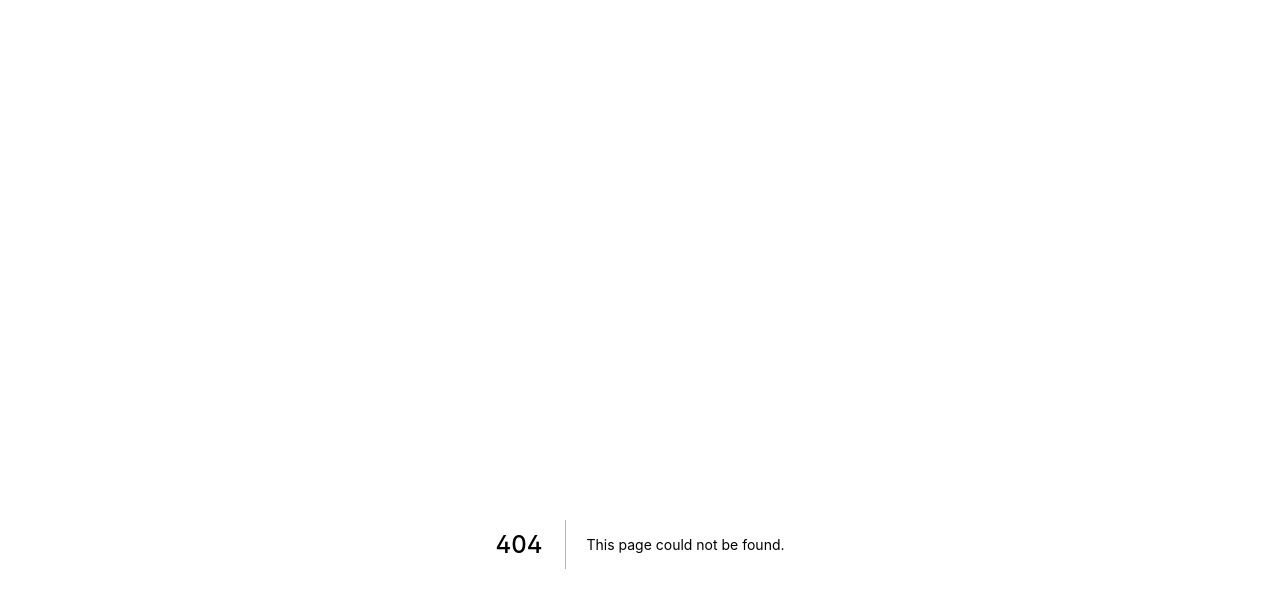
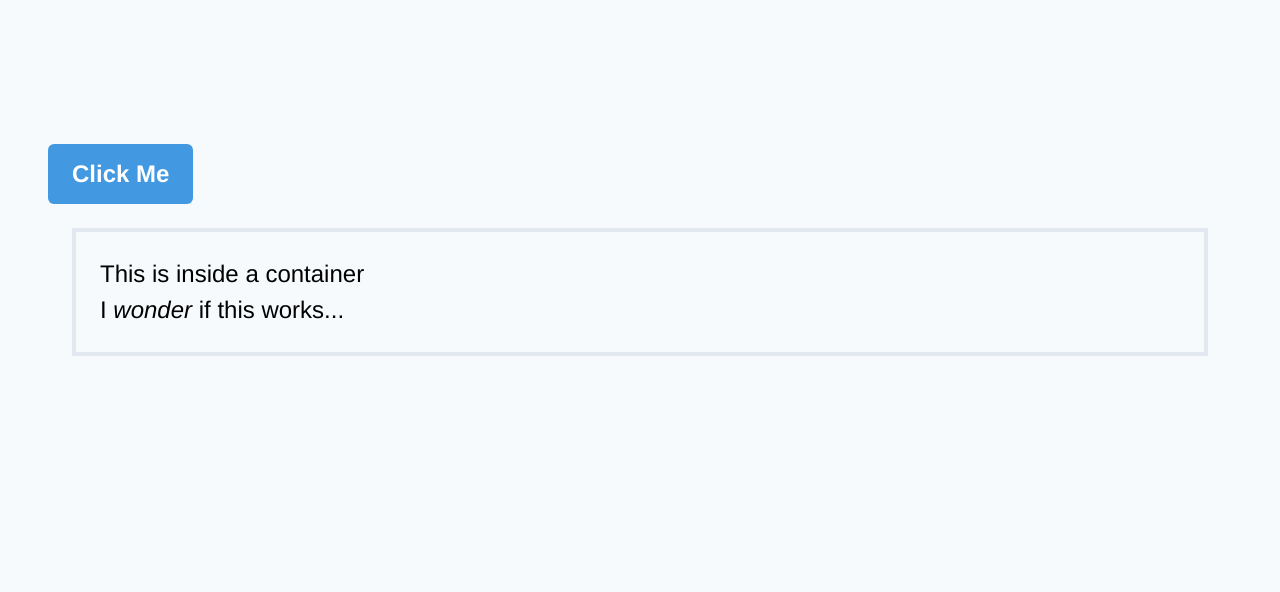
Before and after one commit to chrismono1021/Next-EggHead1, a Next.js app: page /playground in a window 1280 px wide. Before the commit this address had no page. Shown: the top 592 px of the page. Built offline with nearby package versions, Linux system fonts and the light colour scheme; a web font is replaced by a local one; what client-oauth2 would draw is missing.

Commit message:
mdx shortcode components working (#5)

```diff
--- /dev/null
+++ b/components/Button.js
@@ -0,0 +1,10 @@
+function Button({children}) {
+    return <button class="bg-blue-500 hover:bg-blue-700 text-white font-bold py-2 px-4 rounded">
+        {children}
+    </button>
+
+
+}
+
+
+export default Button
--- /dev/null
+++ b/components/ContainerLayout.js
@@ -0,0 +1,8 @@
+function ContainerLayout({children}) {
+
+    return <div class="border-solid border-4 m-4 p-4">
+        {children}
+    </div>
+}
+
+export default ContainerLayout
--- a/package.json
+++ b/package.json
@@ -14,6 +14,7 @@
     "test:ci": "jest --ci"
   },
   "dependencies": {
+    "@mdx-js/react": "^1.6.14",
     "algoliasearch": "^4.3.0",
     "client-oauth2": "^4.3.2",
     "formik": "^2.1.5",
--- a/pages/_app.js
+++ b/pages/_app.js
@@ -1,26 +1,33 @@
-import NextApp from 'next/app'
-import {CacheProvider} from '@emotion/core'
-import {EggheadUserProvider} from '../context/EggheadUserProvider'
-import {SWRConfig} from 'swr'
+import NextApp from "next/app"
+import {CacheProvider} from "@emotion/core"
+import {EggheadUserProvider} from "../context/EggheadUserProvider"
+import {SWRConfig} from "swr"
+import Button from "../components/Button"
+import ContainerLayout from "../components/ContainerLayout"
+import {MDXProvider} from "@mdx-js/react"
 
 // Use only { cache } from 'emotion'. Don't use { css }.
-import {cache} from 'emotion'
+import {cache} from "emotion"
 
-import {globalStyles} from '../shared/styles'
-import '../styles/index.css'
+import {globalStyles} from "../shared/styles"
+import "../styles/index.css"
 
 const isAdmin = false
+
+const shortCodes = {Button, ContainerLayout}
 
 export default class App extends NextApp {
   render() {
     const {Component, pageProps} = this.props
     return (
+      <MDXProvider components={shortCodes}>
         <EggheadUserProvider isAdmin={isAdmin}>
           <CacheProvider value={cache}>
             {globalStyles}
             <Component {...pageProps} />
           </CacheProvider>
         </EggheadUserProvider>
+      </MDXProvider>
     )
   }
 }
--- /dev/null
+++ b/pages/playground/index.mdx
@@ -0,0 +1,10 @@
+<Button>Click Me</Button>
+
+
+<ContainerLayout>
+
+## This is inside a container
+
+I _wonder_ if this works...
+
+</ContainerLayout>
```
Also changed, not shown: 1 other file (tests, documents, lock files or other folders). Lines whose indentation alone changed are shown as unchanged.
